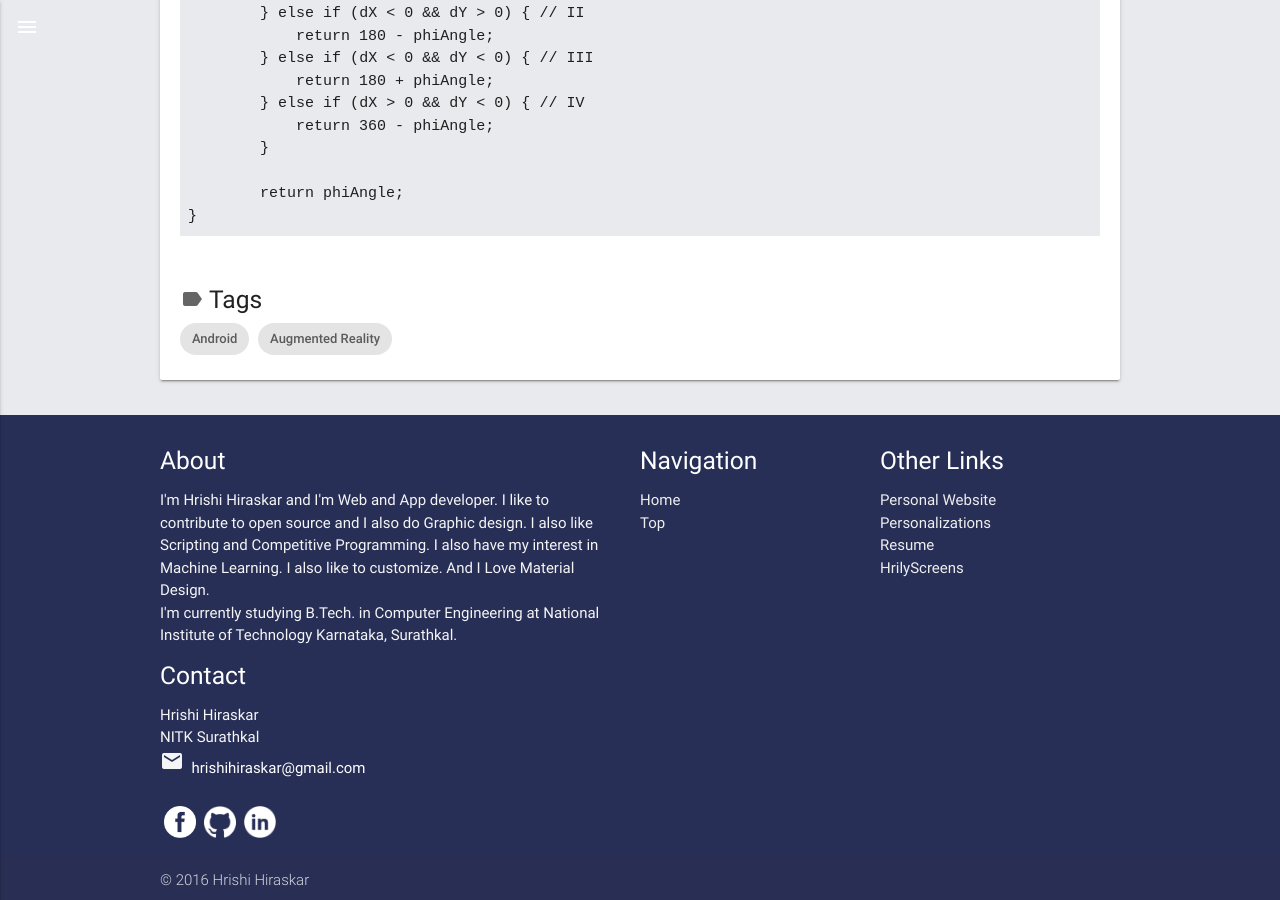
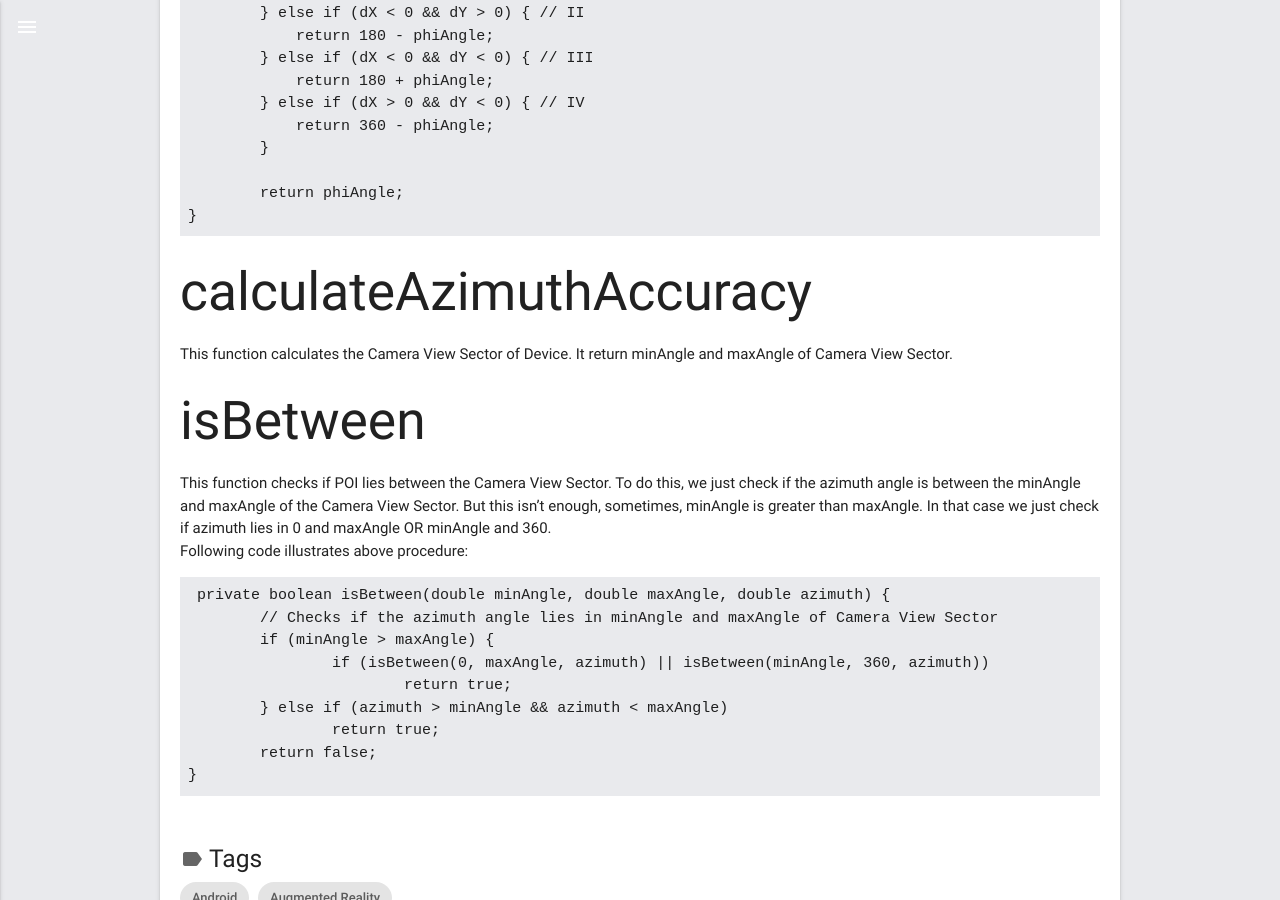
Before and after one commit to Hrily/material_blog, a Jekyll site: the page built from _posts/2016-12-30-ar-tutorial-2.md, in a window 1280 px wide and 900 px high, scrolled down 2119 px. Built offline with Jekyll 4.4.1, drawn with Linux system fonts in a browser that asks for light colours.

Commit message:
Update 2016-12-30-ar-tutorial-2.md

````diff
--- a/_posts/2016-12-30-ar-tutorial-2.md
+++ b/_posts/2016-12-30-ar-tutorial-2.md
@@ -50,7 +50,7 @@ Now open `MainActivity.java` in your Android Studio editor, this is where we wil
 
 The methods in bold are the ones which are needed to be completed. The others are helper methods which are already complete. Offcourse, there are others methods too, which are responsible for setting up of Camera View. If you want to learn about it, head to the Android Developers site [here](https://developer.android.com/guide/topics/media/camera.html).
 
-<a name="setAugmentedRealityPoint"/>
+<a name="setaugmentedrealitypoint"/>
 
 ## setAugmentedRealityPoint
 
@@ -95,3 +95,29 @@ public double calculateTheoreticalAzimuth() {
 	return phiAngle;
 }
 ```
+
+<a name="calculateazimuthaccuracy"/>
+
+## calculateAzimuthAccuracy
+
+This function calculates the Camera View Sector of Device. It return minAngle and maxAngle of Camera View Sector.
+
+<a name="isbetween"/>
+
+## isBetween
+
+This function checks if POI lies between the Camera View Sector. To do this, we just check if the azimuth angle is between the minAngle and maxAngle of the Camera View Sector. But this isn't enough, sometimes, minAngle is greater than maxAngle. In that case we just check if azimuth lies in 0 and maxAngle OR minAngle and 360.
+
+Following code illustrates above procedure:
+
+```java
+ private boolean isBetween(double minAngle, double maxAngle, double azimuth) {
+	// Checks if the azimuth angle lies in minAngle and maxAngle of Camera View Sector
+	if (minAngle > maxAngle) {
+		if (isBetween(0, maxAngle, azimuth) || isBetween(minAngle, 360, azimuth))
+			return true;
+	} else if (azimuth > minAngle && azimuth < maxAngle)
+		return true;
+	return false;
+}
+```
````
